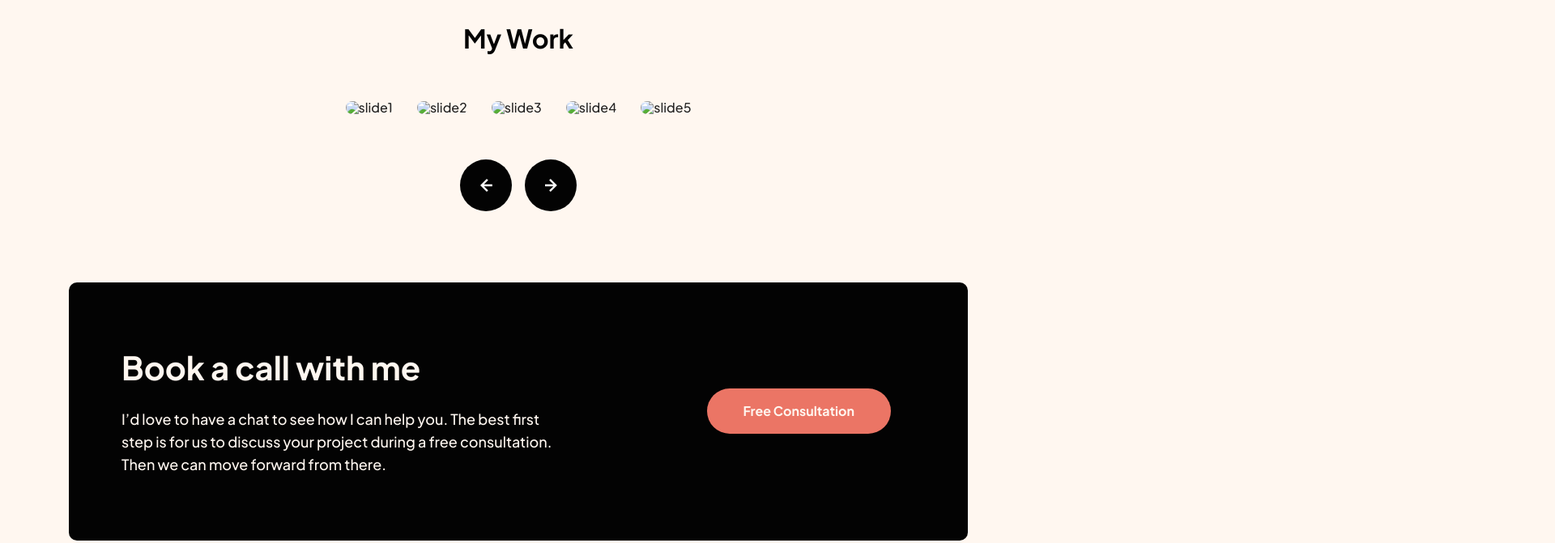
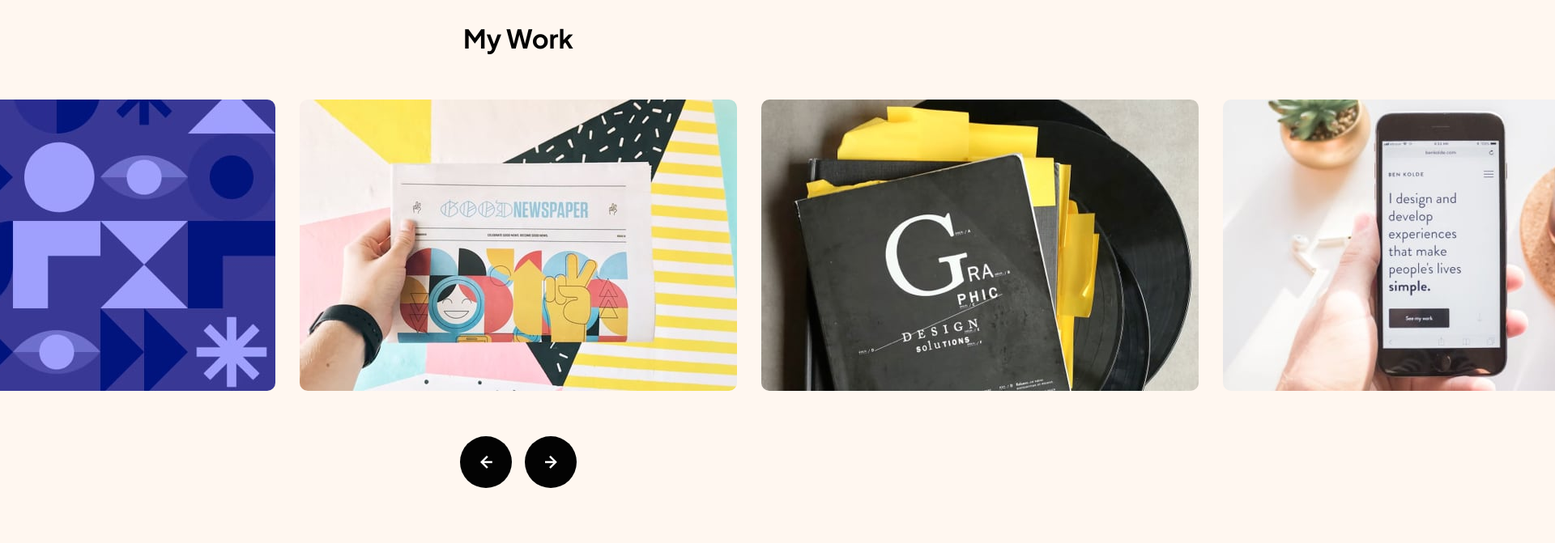
Before and after one commit to DHolets99/DesignPortfolio, a plain HTML site: page index.html in a window 1280 px wide. Shown: the part 1400-2071 px from the top of the page at 81% size, 1920 px wide, since content can reach past the window. Drawn offline with Linux system fonts and the light colour scheme; the site is published under a folder, as on GitHub Pages, so addresses that start at the root find nothing; files whose address does not match are found by name.

Commit message:
Update index.html

```diff
--- a/index.html
+++ b/index.html
@@ -85,19 +85,19 @@
         <div class="title_slider">My Work</div>
         <div class="slides">
           <div class="slide">
-            <img src="/assets/image-slide-1.jpg" alt="slide1">
+            <img src="./assets/image-slide-1.jpg" alt="slide1">
           </div>
           <div class="slide">
-            <img src="/assets/image-slide-2.jpg" alt="slide2">
+            <img src="./assets/image-slide-2.jpg" alt="slide2">
           </div>
           <div class="slide">
-            <img src="/assets/image-slide-3.jpg" alt="slide3">
+            <img src="./assets/image-slide-3.jpg" alt="slide3">
           </div>
           <div class="slide">
-            <img src="/assets/image-slide-4.jpg" alt="slide4">
+            <img src="./assets/image-slide-4.jpg" alt="slide4">
           </div>
           <div class="slide">
-            <img src="/assets/image-slide-5.jpg" alt="slide5">
+            <img src="./assets/image-slide-5.jpg" alt="slide5">
           </div>
         </div>
         <div class="arrows">
```
